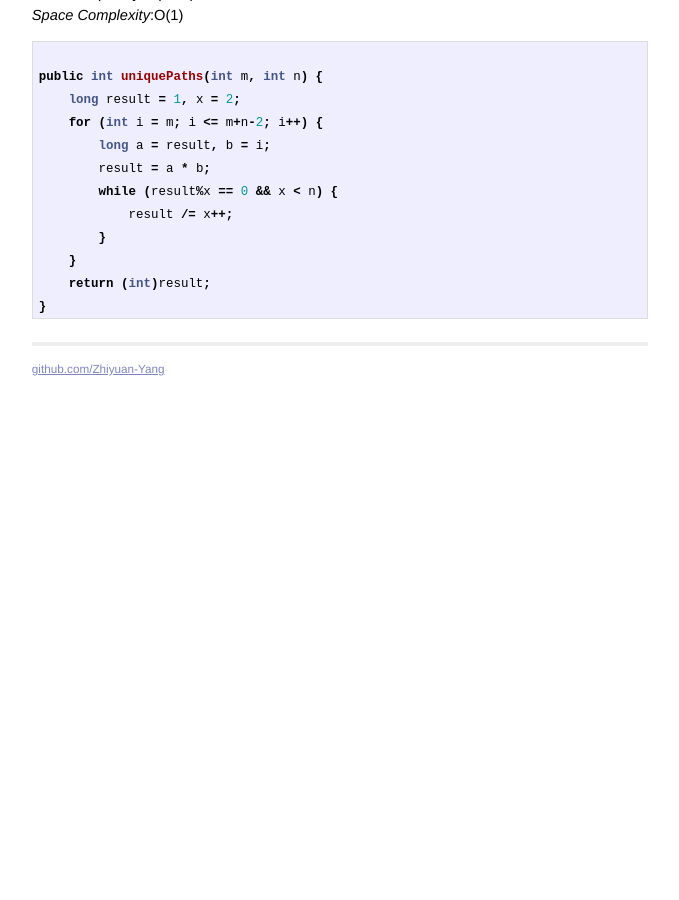
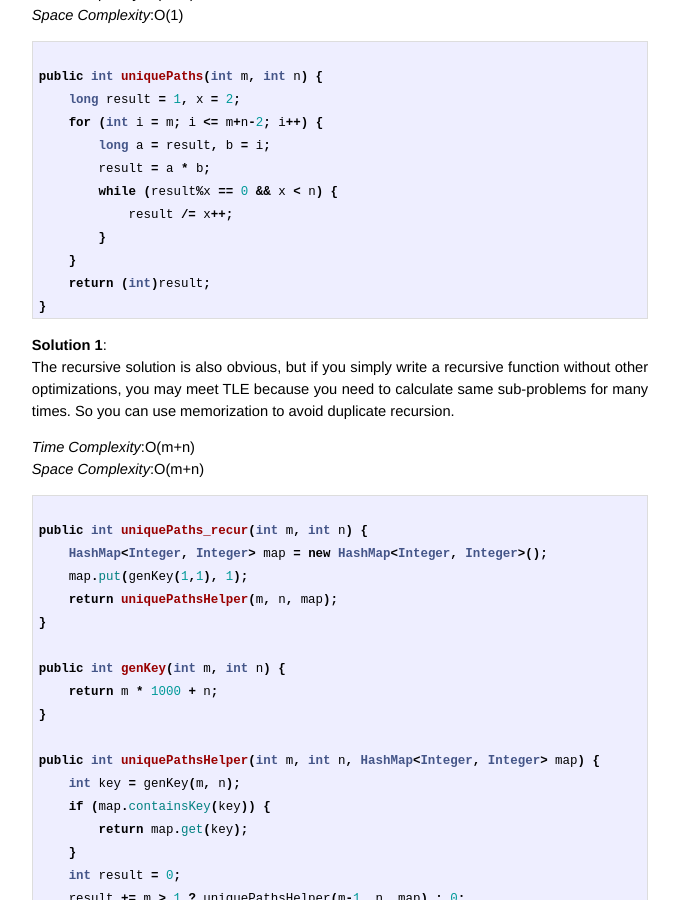
Before and after one commit to BugYang/LeetCode, a Jekyll site: the page built from _posts/2014-03-05-crack-the-leetcode-unique-path.md, in a window 1280 px wide and 900 px high, scrolled down 539 px. Shown: the whole window, without its empty margins (300-979 px from the left). Built offline with Jekyll 4.4.1, drawn with Linux system fonts in a browser that asks for light colours; Markdown is read by kramdown in place of the engine named in the settings; before the commit the page ends 944 px from its top, so only the background shows below that; some of the changed text lies outside the part shown.

Commit message:
update last article

```diff
--- a/_posts/2014-03-05-crack-the-leetcode-unique-path.md
+++ b/_posts/2014-03-05-crack-the-leetcode-unique-path.md
@@ -34,3 +34,56 @@
     return (int)result;
 }
 {% endhighlight %}
+
+**Solution 1**:
+The recursive solution is also obvious, but if you simply write a recursive function without other optimizations, you may meet TLE because you need to calculate same sub-problems for many times. So you can use memorization to avoid duplicate recursion.
+
+*Time Complexity*:O(m+n)
+*Space Complexity*:O(m+n)
+
+{% highlight java %}
+public int uniquePaths_recur(int m, int n) {
+    HashMap<Integer, Integer> map = new HashMap<Integer, Integer>();
+    map.put(genKey(1,1), 1);
+    return uniquePathsHelper(m, n, map);
+}
+
+public int genKey(int m, int n) {
+    return m * 1000 + n;
+}
+
+public int uniquePathsHelper(int m, int n, HashMap<Integer, Integer> map) {
+    int key = genKey(m, n);
+    if (map.containsKey(key)) {
+        return map.get(key);
+    }
+    int result = 0;
+    result += m > 1 ? uniquePathsHelper(m-1, n, map) : 0;
+    result += n > 1 ? uniquePathsHelper(m, n-1, map) : 0;
+    map.put(key, result);
+    return result;
+}
+{% endhighlight %}
+
+
+**Solution 2**:
+Or you can also use dynamic programming to solve this problem.
+
+*Time Complexity*:O(m+n)
+*Space Complexity*:O(m*n) (it can be optimized to O(n))
+
+{% highlight java %}
+public int uniquePaths_DP(int m, int n) {
+    int[][] result = new int[m][n];
+        for (int i = 0; i < m; i++) {
+            for (int j = 0; j < n; j++) {
+                if (i * j == 0) {
+                    result[i][j] = 1;
+                } else {
+                    result[i][j] = result[i-1][j] + result[i][j-1];
+                }
+            }
+        }
+        return result[m-1][n-1];
+    }
+{% endhighlight %}
```
